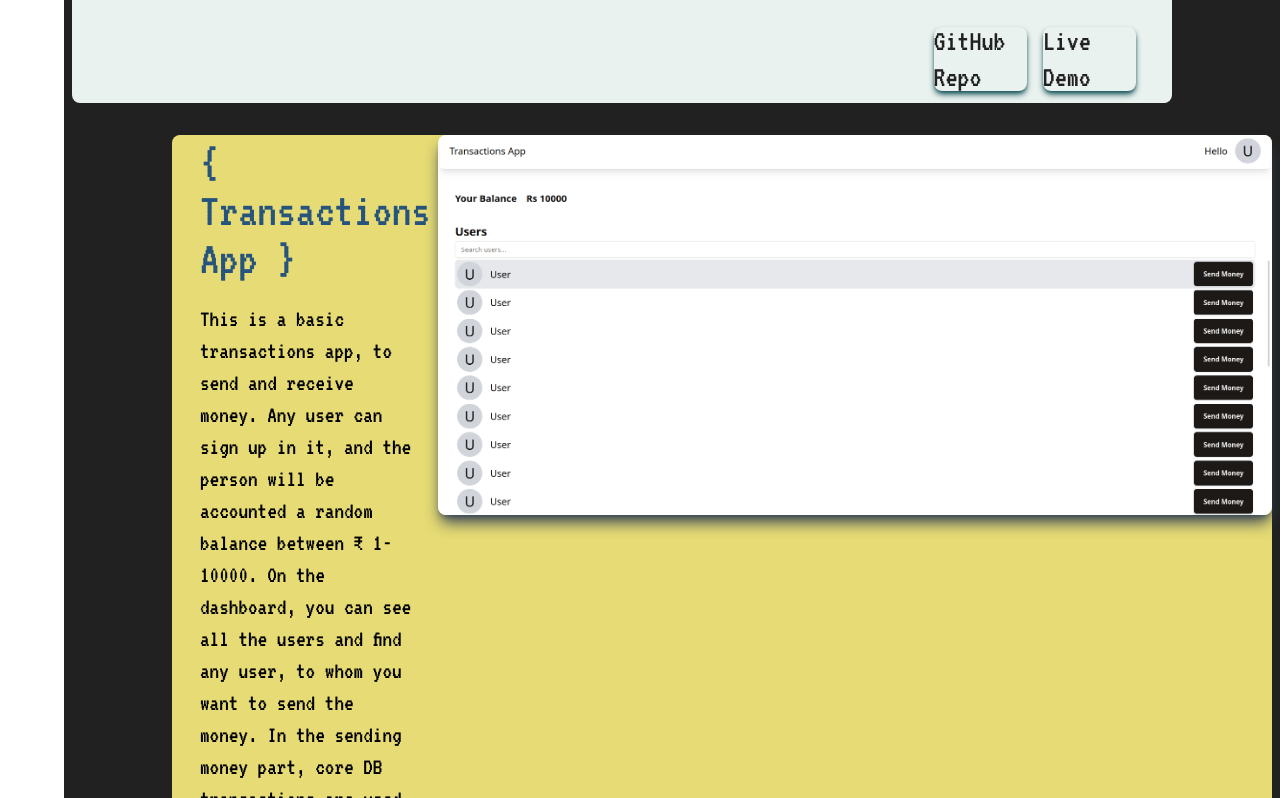
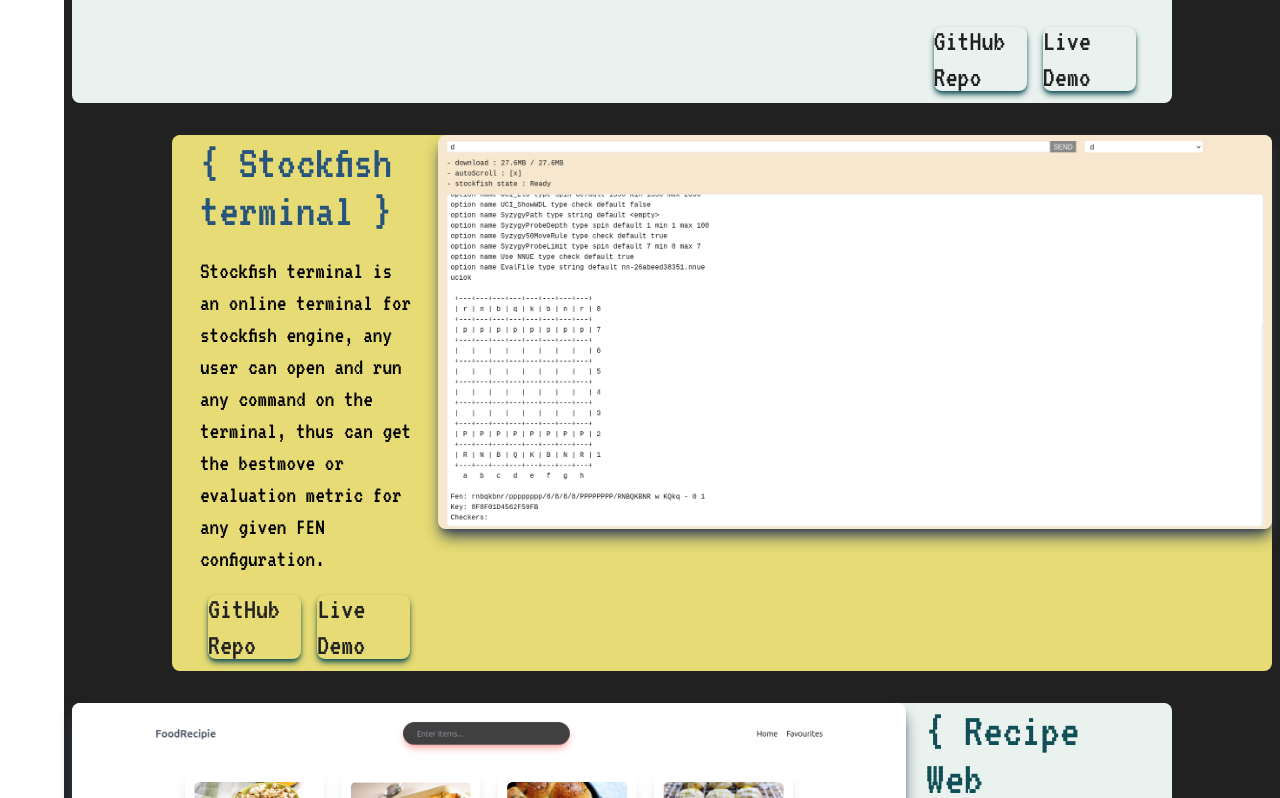
Before and after one commit to Sandstorm831/Portfolio_page, a React (Vite) app in the folder frontend/: page /home in a window 1280 px wide. Shown: the part 4822-5620 px from the top of the page. Built offline with nearby package versions, Linux system fonts and the light colour scheme.

Commit message:
removed archived project transactions app

```diff
--- a/frontend/src/components/work/index.jsx
+++ b/frontend/src/components/work/index.jsx
@@ -10,27 +10,24 @@
         </div>
       </div>
       <div className="flex flex-col h-max mx-2">
-
         <LeftDiv
           Source={"/static/images/chessdom.png"}
           Title={"Chessdom chess applicatoin"}
           Description={
             "Chessdom is an web-based chess application, whose name comes from combining Chess and Wisdom. Implemented two modes of gameplay in it, computer based gameplay where stockfish acts as your opponent and another is live gameplay where you can play chess with other fellow humans. Also build a game-archive with the name of hall of games, where each game which came to an valid end (resignation, check-mate or draw) in the live gameplay is stored."
           }
-          github_link={
-            "https://github.com/Sandstorm831/chessdom"
-          }
+          github_link={"https://github.com/Sandstorm831/chessdom"}
           live_demo_link={"https://chessdom.vercel.app"}
         />
 
         <RightDiv
-          Source={"/static/images/transactionsApp.png"}
-          Title={"Transactions App"}
+          Source={"/static/images/stockfishTerminal.png"}
+          Title={"Stockfish terminal"}
           Description={
-            "This is a basic transactions app, to send and receive money. Any user can sign up in it, and the person will be accounted a random balance between ₹ 1-10000. On the dashboard, you can see all the users and find any user, to whom you want to send the money. In the sending money part, core DB transactions are used which will rollback if any of the DB query fails."
+            "Stockfish terminal is an online terminal for stockfish engine, any user can open and run any command on the terminal, thus can get the bestmove or evaluation metric for any given FEN configuration."
           }
-          github_link={"https://github.com/Sandstorm831/transactions_app"}
-          live_demo_link={"https://transactions-app-aleph.vercel.app/"}
+          github_link={"https://github.com/Sandstorm831/stockfish_logger"}
+          live_demo_link={"https://stockfish-terminal.vercel.app/"}
         />
 
         <LeftDiv
--- a/frontend/src/pages/projects/index.jsx
+++ b/frontend/src/pages/projects/index.jsx
@@ -5,7 +5,7 @@
   const github_links = [
     "https://github.com/Sandstorm831/chessdom",
     "https://github.com/Sandstorm831/stockfish_logger",
-    "https://github.com/Sandstorm831/transactions_app",
+    // "https://github.com/Sandstorm831/transactions_app",
     "https://github.com/Sandstorm831/learning-backend/tree/main/toDoApp",
     "https://github.com/Sandstorm831/Learning-react/tree/main/recipie-app",
     "https://github.com/Sandstorm831/Learning-react/tree/main/weather-app",
@@ -18,7 +18,7 @@
   const live_demo_links = [
     "https://chessdom.vercel.app/",
     "https://stockfish-terminal.vercel.app/",
-    "https://transactions-app-aleph.vercel.app/",
+    // "https://transactions-app-aleph.vercel.app/",
     "https://portfoliodeployements.vercel.app/todoapp",
     "https://portfoliodeployements.vercel.app/recipeapp",
     "https://portfoliodeployements.vercel.app/weatherapp",
@@ -31,7 +31,7 @@
   const sources = [
     "/static/images/chessdom.png",
     "/static/images/stockfishTerminal.png",
-    "/static/images/transactionsApp.png",
+    // "/static/images/transactionsApp.png",
     "/static/images/todo_fullstack1.png",
     "/static/images/recipe_app2.png",
     "/static/images/weatherApp2.png",
@@ -44,7 +44,7 @@
   const titles = [
     "Chessdom chess applicatoin",
     "Stockfish terminal",
-    "Transactions App",
+    // "Transactions App",
     "To-Do Applicatoin",
     "Recipe Web Applicatoin",
     "Weather Web Application",
@@ -57,7 +57,7 @@
   const descriptions = [
     "Chessdom is an web-based chess application, whose name comes from combining Chess and Wisdom. Implemented two modes of gameplay in it, computer based gameplay where stockfish acts as your opponent and another is live gameplay where you can play chess with other fellow humans. Also build a game-archive with the name of hall of games, where each game which came to an valid end (resignation, check-mate or draw) in the live gameplay is stored.",
     "Stockfish terminal is an online terminal for stockfish engine, any user can open and run any command on the terminal, thus can get the bestmove or evaluation metric for any given FEN configuration.",
-    "This is a basic transactions app, to send and receive money. Any user can sign up in it, and the person will be accounted a random balance between ₹ 1-10000. On the dashboard, you can see all the users and find any user, to whom you want to send the money. In the sending money part, core DB transactions are used which will rollback if any of the DB query fails.",
+    // "This is a basic transactions app, to send and receive money. Any user can sign up in it, and the person will be accounted a random balance between ₹ 1-10000. On the dashboard, you can see all the users and find any user, to whom you want to send the money. In the sending money part, core DB transactions are used which will rollback if any of the DB query fails.",
     "This is a simple To-Do app where users can create tasks, mark them as done, and delete them.",
     "Recipe App is a web application that offers a wide variety of recipes for different dishes. Simply enter an ingredient, and the app will display recipes that include it. You can then view detailed recipe instructions, save your favorites for later, and access all your saved recipes on the Favorites page.",
     "Weather App is a user-friendly web application that provides real-time weather information for any city worldwide. To enhance performance, I implemented a debouncer and an API aborter to handle requests efficiently. Additionally, I included a sleek loading animation to improve the overall user experience.",
@@ -99,18 +99,20 @@
         {`< Projects >`}
       </div>
       <div className="flex justify-center text-2xl text-[#E6DB74]">
-        <div>                                                                                   {/* Extra div for preventing flex to eat up space between the word "github" and "my" */}
-            I have listed all of my web-development projects here, If you want to
-            look at my other projects, you can view then at my
-            <a
+        <div>
+          {" "}
+          {/* Extra div for preventing flex to eat up space between the word "github" and "my" */}
+          I have listed all of my web-development projects here, If you want to
+          look at my other projects, you can view then at my
+          <a
             className="text-[#2FCBEF]"
             href="https://github.com/Sandstorm831"
             target="_blank"
             rel="noopener noreferrer"
-            >
+          >
             {"  "}
             github
-            </a>
+          </a>
         </div>
       </div>
       {divArray && divArray.length ? divArray.map((elem) => elem) : null}
```
